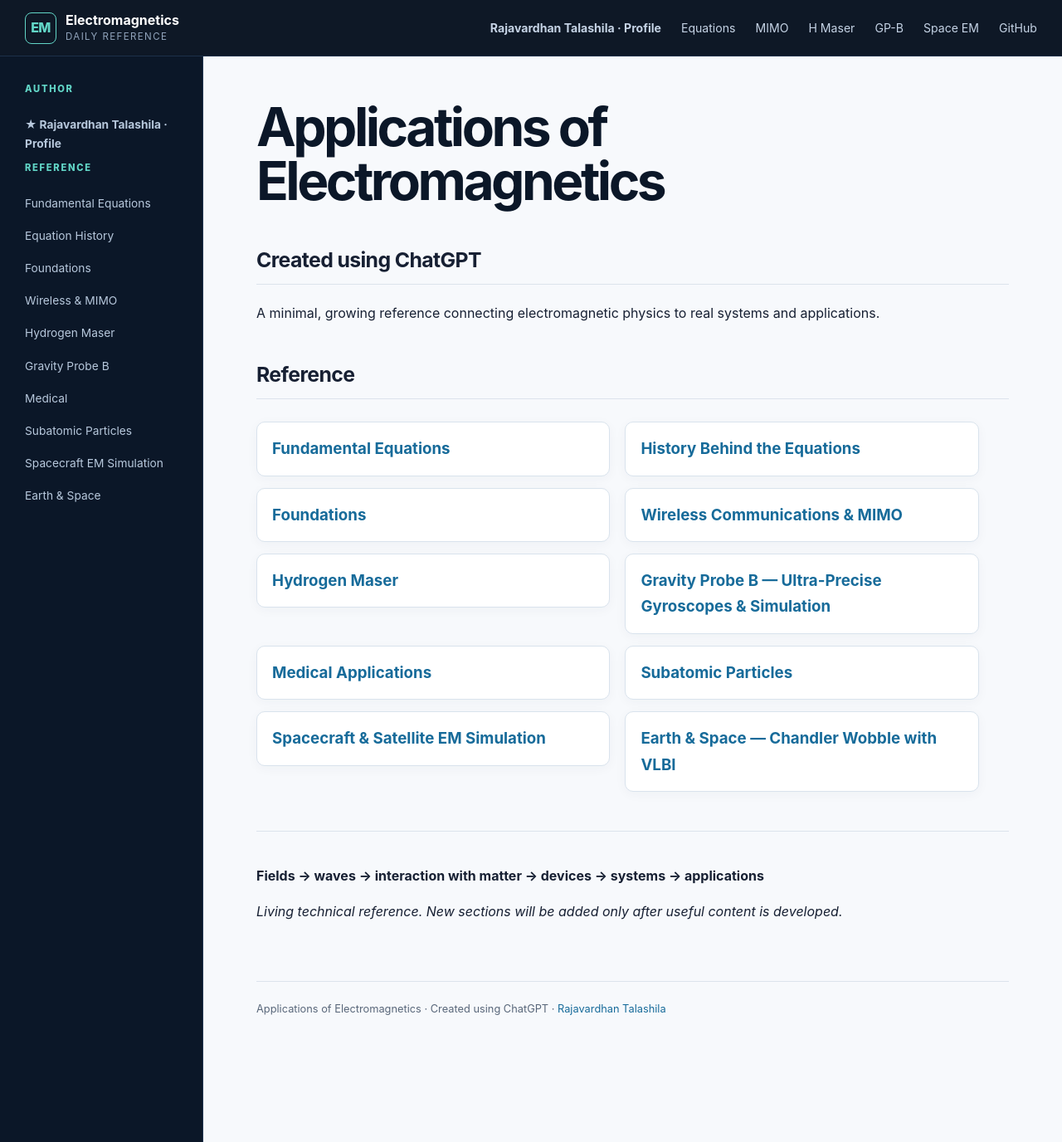
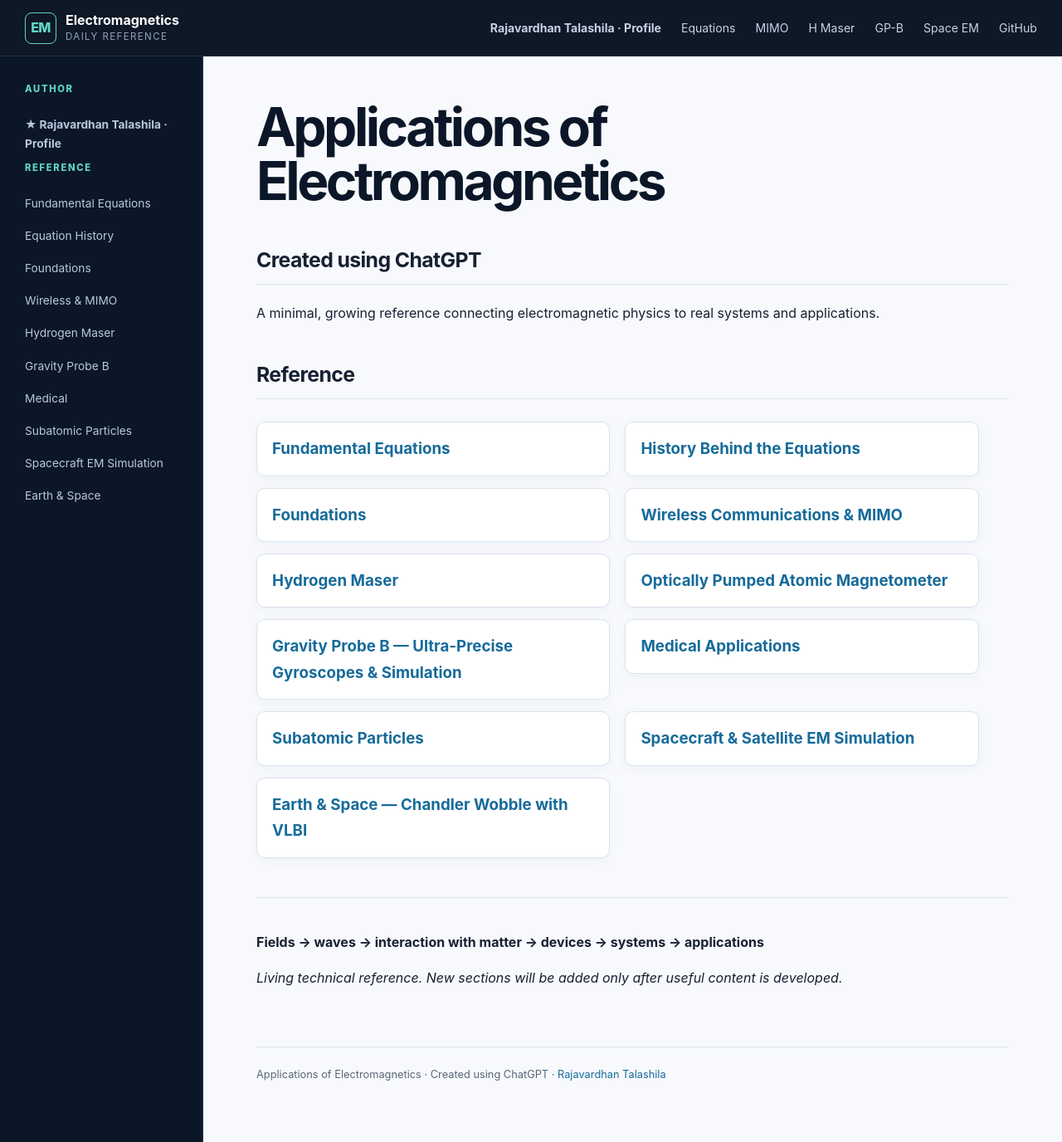
Before and after one commit to RajavardhanT/Electromagnetics_Applications, a Jekyll site: the page built from index.md, in a window 1280 px wide and 1376 px high. Shown: the whole window at 83% size. Built offline with Jekyll 4.4.1, drawn with Linux system fonts in a browser that asks for light colours; some of the changed lines change nothing that is shown.

Commit message:
Add atomic magnetometer to EM reference

```diff
--- a/index.md
+++ b/index.md
@@ -26,6 +26,9 @@ Wireless propagation and an interview-oriented MIMO reference covering channel m
 ### [Hydrogen Maser](hydrogen-maser/)
 Atomic hydrogen hyperfine transition, stimulated microwave emission, magnetic state selection, storage bulb, microwave cavity, cavity pulling, wall shifts, Allan deviation, active/passive masers, VLBI, and NASA Deep Space Network applications.
 
+### [Optically Pumped Atomic Magnetometer](atomic-magnetometer/)
+Quantum spin polarization, Larmor precession, RF magnetic-dipole excitation, optical readout, Bloch dynamics, scalar/vector magnetometry, SERF operation, gradiometry, sensitivity-bandwidth tradeoffs, and connections to Rydberg RF sensing.
+
 ### [Gravity Probe B — Ultra-Precise Gyroscopes & Simulation](gravity-probe-b/)
 The four ultra-precise floating quartz gyroscopes, electrostatic suspension, superconducting niobium coating, London moment, SQUID readout, drag-free control, and simulations of rotor imperfections, suspension torques, microthrusters, spacecraft dynamics, and end-to-end measurement errors.
 
```
